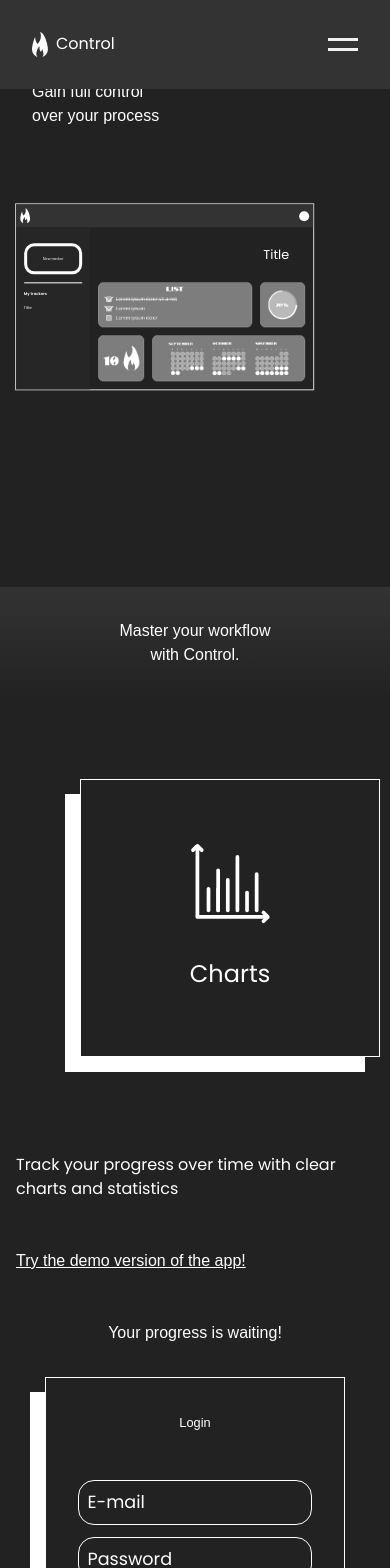
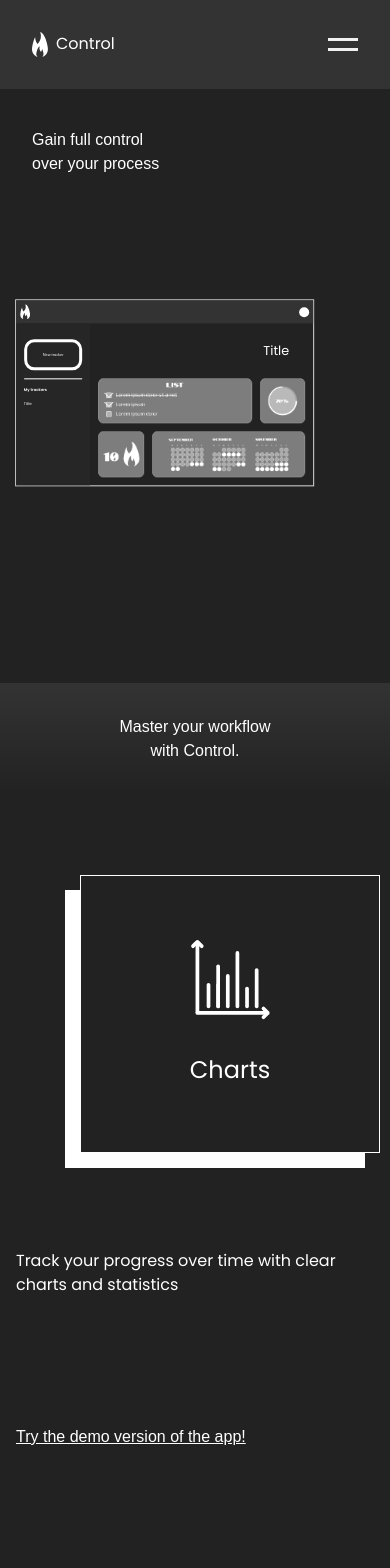
Before and after one commit to WasiakKacper/Control, a React (Vite) app in the folder client/: page / in a window 390 px wide. Shown: the top 1568 px of the page. Built offline with nearby package versions, Linux system fonts and the light colour scheme; a web font is replaced by a local one.

Commit message:
refactory(Home.scss, About.scss): Rewrite css for better look on mobile devices

```diff
--- a/client/src/Pages/About/About.tsx
+++ b/client/src/Pages/About/About.tsx
@@ -70,7 +70,7 @@ const About = () => {
         )}
         <Link to="/dashboardDemo">
           <motion.p
-            className="scrollToLoginBtn"
+            className="tryDemoButton"
             variants={variants}
             initial="hidden"
             whileInView="visible"
--- a/client/src/Pages/About/scss/About.scss
+++ b/client/src/Pages/About/scss/About.scss
@@ -68,10 +68,11 @@
     font-size: clamp(1rem, 1vw, 1.2rem);
     gap: 3rem;
 
-    .scrollToLoginBtn {
+    .tryDemoButton {
       text-decoration: underline;
       font-family: "Notable", sans-serif;
       cursor: pointer;
+      margin: 5rem 0;
     }
   }
 }
--- a/client/src/Pages/Home/scss/Home.scss
+++ b/client/src/Pages/Home/scss/Home.scss
@@ -18,7 +18,7 @@
     }
 
     @media only screen and (max-width: 640px) {
-      padding: 5rem 2rem;
+      padding: 8rem 2rem;
     }
   }
 
```
